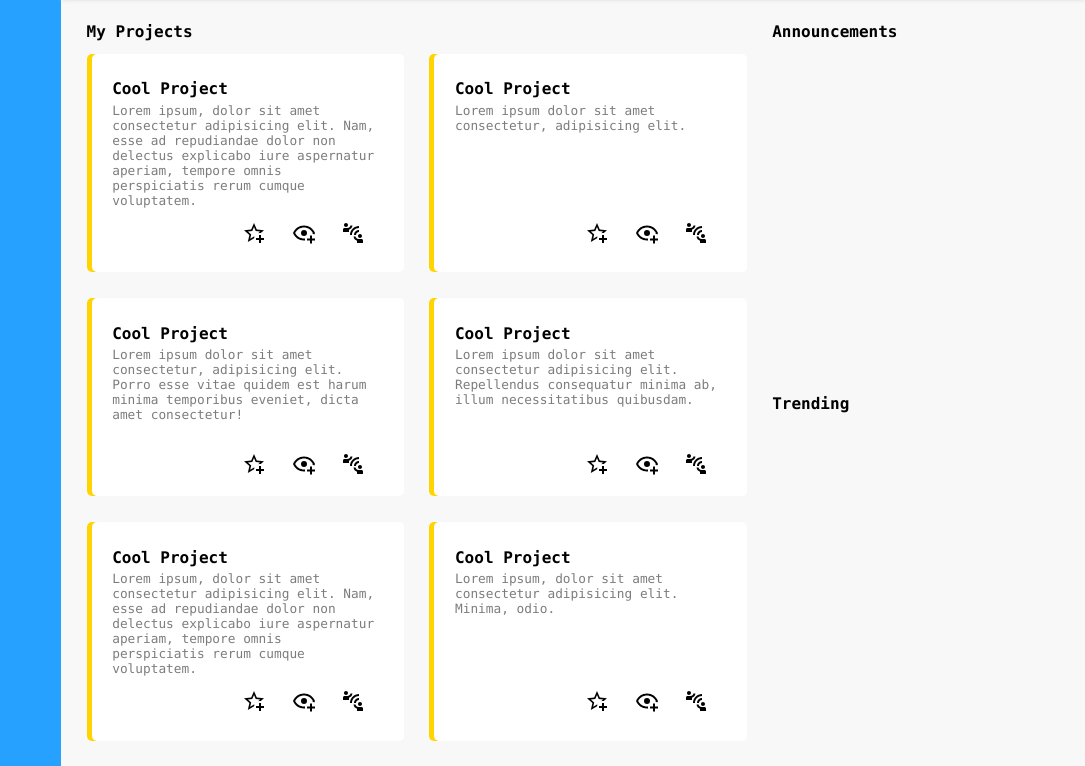
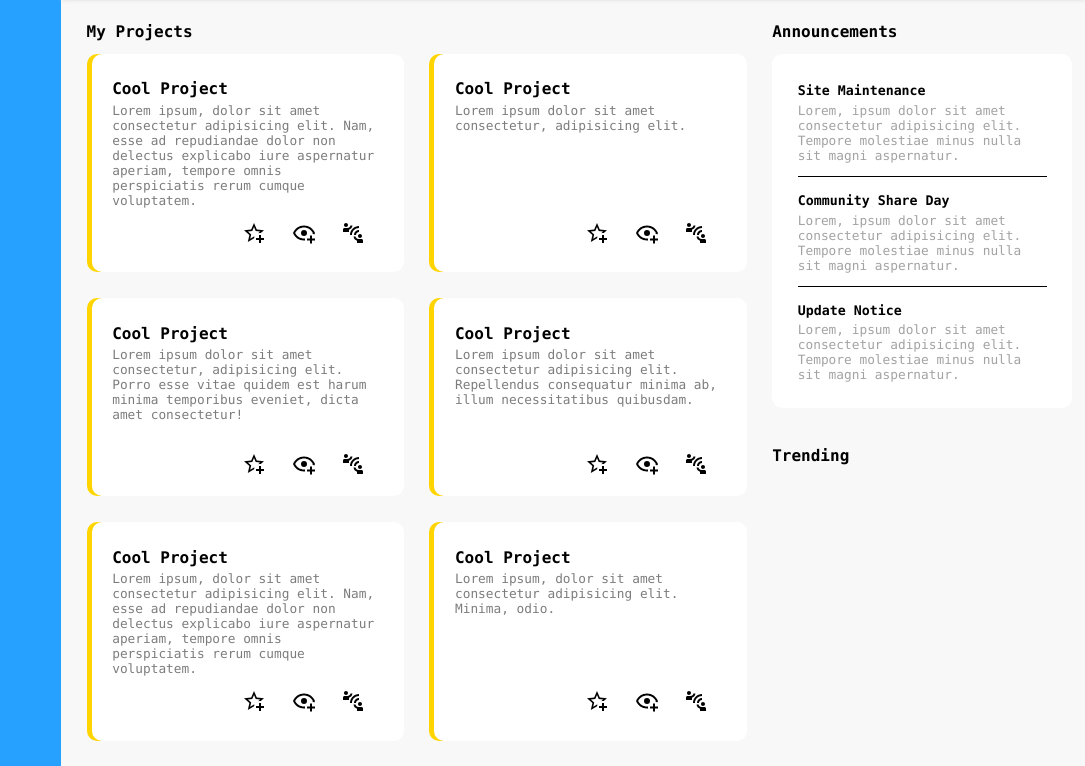
Before and after one commit to Foveejong/admin-dashboard, a plain HTML site: page index.html in a window 1280 px wide. Shown: the part 145-911 px from the top of the page, 195-1280 px from the left. Drawn offline with Linux system fonts and the light colour scheme.

Commit message:
Create announcements section

```diff
--- a/index.html
+++ b/index.html
@@ -76,7 +76,7 @@
         <div class="content">
             <div class="projects">
                 <p class="title">My Projects</p>
-                <div class="project-cards group">
+                <div class="project-cards">
                     <div class="cards">
                         <div class="text">
                             <h4>Cool Project</h4>
@@ -154,19 +154,28 @@
             <div class="right-container">
                 <div class="announcements">
                     <p class="title">Announcements</p>
-                    <div class="announcement-cards group">
-                        <div class="announcement1"></div>
-                        <div class="announcement2"></div>
-                        <div class="announcement3"></div>
+                    <div class="announcement-cards">
+                        <div class="announcement">
+                            <h5>Site Maintenance</h5>
+                            <p>Lorem, ipsum dolor sit amet consectetur adipisicing elit. Tempore molestiae minus nulla sit magni aspernatur.</p>
+                        </div>
+                        <div class="announcement">
+                            <h5>Community Share Day</h5>
+                            <p>Lorem, ipsum dolor sit amet consectetur adipisicing elit. Tempore molestiae minus nulla sit magni aspernatur.</p>
+                        </div>
+                        <div class="announcement">
+                            <h5>Update Notice</h5>
+                            <p>Lorem, ipsum dolor sit amet consectetur adipisicing elit. Tempore molestiae minus nulla sit magni aspernatur.</p>
+                        </div>
                     </div>
                 </div>
                 <div class="trending">
                     <p class="title">Trending</p>
-                    <div class="trending-cards group">
-                        <div class="trending1"></div>
-                        <div class="trending2"></div>
-                        <div class="trending3"></div>
-                        <div class="trending4"></div>
+                    <div class="trending-cards">
+                        <div class="trend"></div>
+                        <div class="trend"></div>
+                        <div class="trend"></div>
+                        <div class="trend"></div>
                     </div>
             </div>
             </div>
--- a/styles.css
+++ b/styles.css
@@ -11,6 +11,7 @@
     --svg-height: 3vh;
     --big-container-margin: 2vw;
     --project-margin: 1vw;
+    --small-font-color: #7d7d7d;
 }
 
 .content * {
@@ -160,7 +161,7 @@ button {
 
 .cards {
     box-shadow: inset 5px 0px 0px 0px #FFD400;
-    border-radius: 5px;
+    border-radius: 10px;
     border-style: none;
     background-color: white;
     padding: 2vw 2vw 0 2vw;
@@ -168,7 +169,7 @@ button {
     grid-template-rows: 2fr 1fr;
     p {
         font-size: 0.8rem;
-        color: #7d7d7d;
+        color: var(--small-font-color);
         margin-top: 0.3rem;
     }
 }
@@ -186,7 +187,7 @@ button {
     flex: 1;
     display: flex;
     flex-direction: column;
-    gap: 2vw;
+    gap: 3vw;
 }
 
 .announcements {
@@ -196,10 +197,29 @@ button {
 }
 
 .announcement-cards {
+    background-color: white;
+    margin-top: var(--project-margin);
     flex: 1;
     display: grid;
-    grid-template-columns: repeat(auto-fill, minmax(200px, 1fr));
-    grid-template-rows: 1fr;
+    grid-template-rows: 1fr 1fr 1fr;
+    align-items: center;
+    padding: 1vw 2vw 2vw 2vw;
+    gap: 1vw;
+    border-radius: 10px;
+
+    > :first-child {
+        border: none;
+    }
+}
+
+.announcement {
+    border-top: 1px solid black;
+    padding-top: 2vh;
+    & p {
+        font-size: 0.8rem;
+        color: rgb(163, 163, 163);
+        margin-top: 0.3rem;
+    }
 }
 
 .trending {
```
